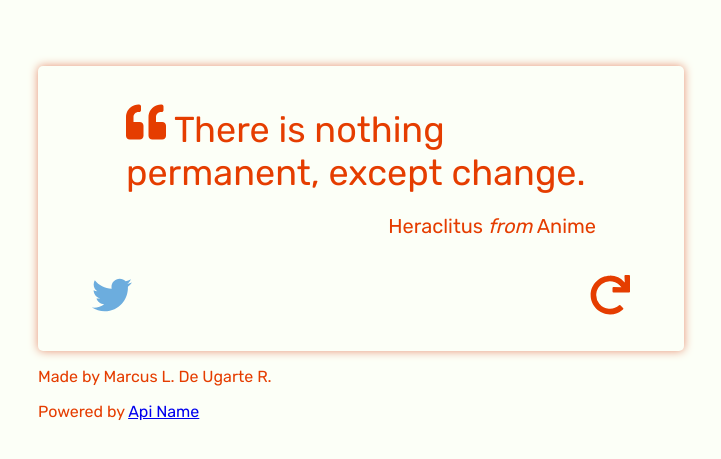
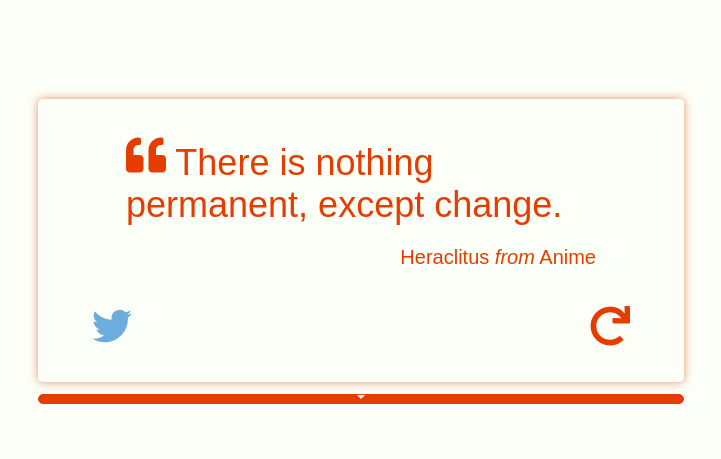
Before and after one commit to lav-lav-r/anime-quotes, a Svelte app: page / in a window 1280 px wide. Shown: the part 149-608 px from the top of the page, without its empty margins (279-1000 px from the left). Built offline with nearby package versions, Linux system fonts and the light colour scheme.

Commit message:
Site Info Bar Animate

```diff
--- a/public/index.html
+++ b/public/index.html
@@ -6,11 +6,11 @@
 
 	<title>Svelte app</title>
 
-	<link href="https://fonts.googleapis.com/css2?family=Rubik:wght@300;400&display=swap" rel="stylesheet">
+	<!-- <link href="https://fonts.googleapis.com/css2?family=Rubik:wght@300;400&display=swap" rel="stylesheet">  -->
 	<link rel='icon' type='image/png' href='/favicon.png'>
 	<link rel='stylesheet' href='/build/bundle.css'>
 
-	<script defer src="https://cdn.freecodecamp.org/testable-projects-fcc/v1/bundle.js"></script>
+	<!-- <script defer src="https://cdn.freecodecamp.org/testable-projects-fcc/v1/bundle.js"></script> -->
 	<script defer src='/build/bundle.js'></script>
 </head>
 
--- a/src/App.svelte
+++ b/src/App.svelte
@@ -5,9 +5,9 @@
 <main id="quote-box">
 	<Quote/>
 </main>
-<div>
-	<p>Made by Marcus L. De Ugarte R.</p>
-	<p>Powered by <a href="#">Api Name</a></p>
+<div class="info">
+	<p class="">Made by Marcus L. De Ugarte R.</p>
+	<p class="">Powered by <a href="#">Api Name</a></p>
 </div>
 
 
@@ -43,6 +43,38 @@
 		grid-template-rows: repeat(2, auto);
 	}
 
+	.info {
+		margin-top: .75rem;
+		border: 1px solid var(--text);
+		border-radius: 10px;
+		cursor: pointer;
+
+		display: flex;
+		justify-content: space-between;
+		padding: 0 1em 0 1em;
+		height: .50rem;
+		overflow: hidden;
+		transition: 200ms;
+
+		position: relative;
+		background-color: var(--text);
+	}
+	.info::before {
+		content: "🞃";
+		position: absolute;
+		display: inline-block;
+		transform: rotate(45deg);
+		top: -10px;
+		left: 50%;
+		transform: translate(-50%);
+		color: var(--background);
+	}
+	.info:hover {
+		height: 3rem;
+		background-color: var(--background);
+		border: 2px solid var(--text);
+	}
+
 	@media screen and (max-width: 768px) {
 		main {
 			max-width: 85%;
```
Also changed, not shown: public/assets/sort-up-solid.svg (added).
